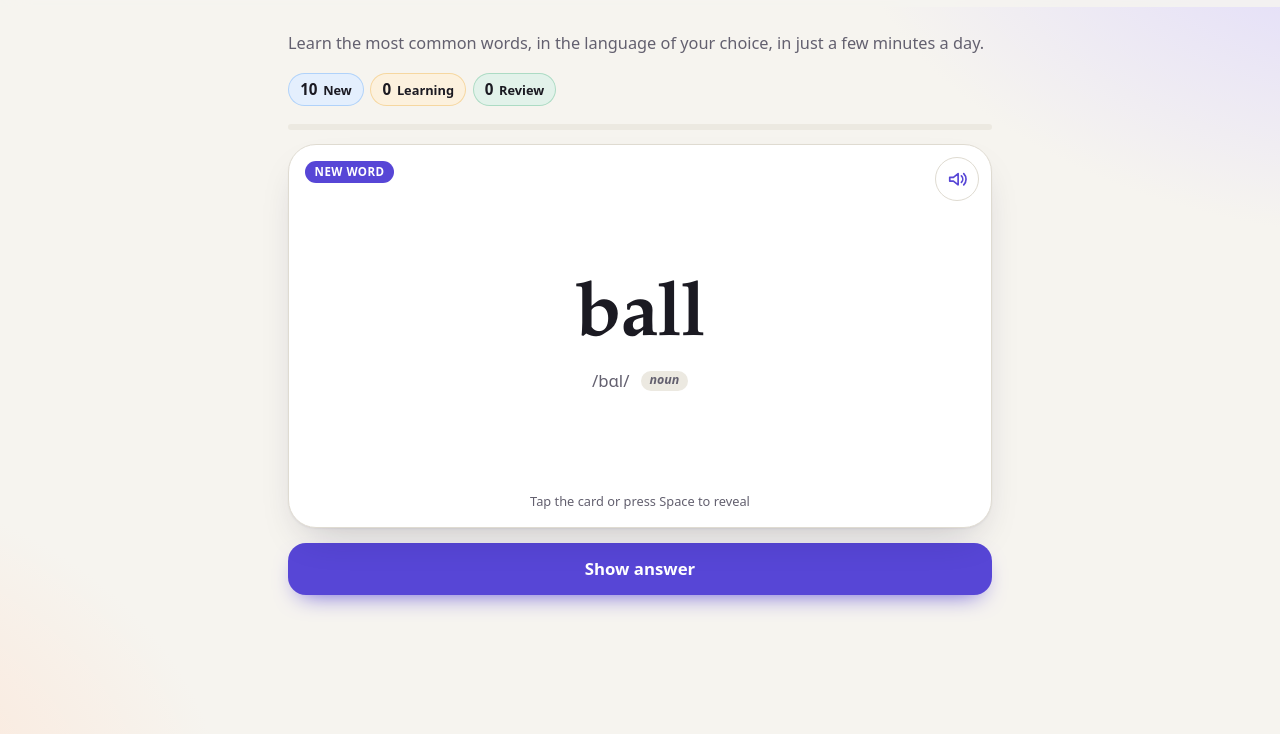
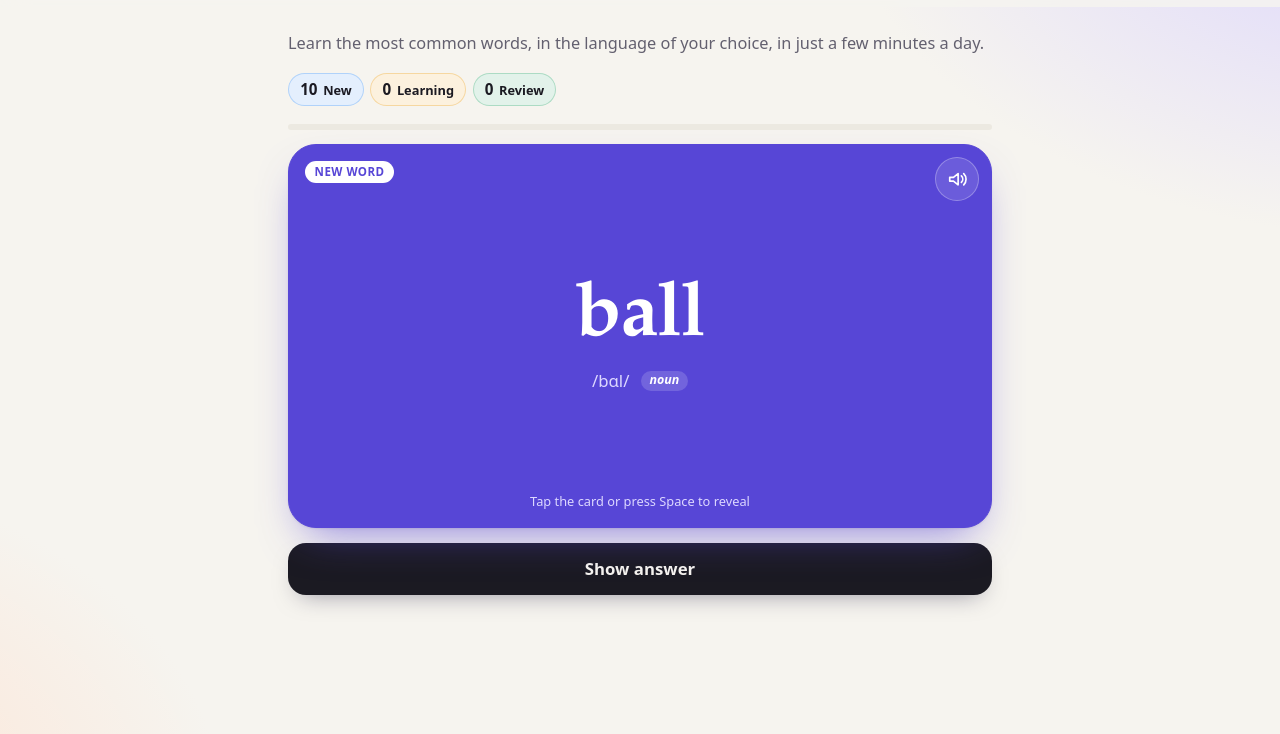
Before and after one commit to mco-gh/words, a plain HTML site: page index.html in a window 1280 px wide. Shown: the part 66-800 px from the top of the page. Drawn offline with Linux system fonts and the light colour scheme.

Commit message:
Make the flashcard a solid violet card with white type
The card used to be white on cream (or near-black on black), so it barely
stood out. Both faces are now the accent violet, a touch deeper on the
back and in dark mode, with white text and see-through white chips.
"Show answer" turns to ink so it stays distinct from the card; other
primary buttons keep the accent. Service worker bumped to v17.

Co-Authored-By: Claude Opus 5.5 <noreply@anthropic.com>

```diff
--- a/styles.css
+++ b/styles.css
@@ -12,18 +12,23 @@
   --glow-a-l: #d9d2ff;    --glow-a-d: #2a2360;
   --glow-b-l: #ffe1cf;    --glow-b-d: #3a1f33;
   --shadow-l: 30 25 60;   --shadow-d: 0 0 0;
+  /* The flashcard: a solid accent card with white type */
+  --card-l: #5746d6;      --card-d: #4636b8;
+  --card-muted-l: #ddd8ff; --card-muted-d: #d7d1ff;
 
   /* Light defaults (also the fallback where light-dark() is unsupported) */
   --bg: var(--bg-l); --surface: var(--surface-l); --sunken: var(--sunken-l);
   --text: var(--text-l); --muted: var(--muted-l); --border: var(--border-l);
   --accent: var(--accent-l); --on-accent: var(--on-accent-l);
   --glow-a: var(--glow-a-l); --glow-b: var(--glow-b-l); --shadow: var(--shadow-l);
+  --card: var(--card-l); --card-muted: var(--card-muted-l);
 
   @media (prefers-color-scheme: dark) {
     --bg: var(--bg-d); --surface: var(--surface-d); --sunken: var(--sunken-d);
     --text: var(--text-d); --muted: var(--muted-d); --border: var(--border-d);
     --accent: var(--accent-d); --on-accent: var(--on-accent-d);
     --glow-a: var(--glow-a-d); --glow-b: var(--glow-b-d); --shadow: var(--shadow-d);
+    --card: var(--card-d); --card-muted: var(--card-muted-d);
   }
 
   @supports (color: light-dark(white, black)) {
@@ -37,6 +42,8 @@
     --on-accent: light-dark(var(--on-accent-l), var(--on-accent-d));
     --glow-a: light-dark(var(--glow-a-l), var(--glow-a-d));
     --glow-b: light-dark(var(--glow-b-l), var(--glow-b-d));
+    --card: light-dark(var(--card-l), var(--card-d));
+    --card-muted: light-dark(var(--card-muted-l), var(--card-muted-d));
   }
 
   /* Status / rating hues (used as tints over the surface, so they work in both schemes) */
@@ -258,21 +265,25 @@ main {
   display: flex; flex-direction: column; align-items: center; justify-content: center; gap: 0.6rem;
   padding: clamp(1.5rem, 6cqi, 3rem) clamp(1.1rem, 5cqi, 2.5rem);
   text-align: center;
-  border: 1px solid var(--border); border-radius: var(--radius-lg);
-  background: var(--surface);
-  box-shadow: 0 1px 2px rgb(var(--shadow) / 0.06), 0 18px 40px -18px rgb(var(--shadow) / 0.28);
+  border: 1px solid var(--card); border-radius: var(--radius-lg);
+  background: var(--card);
+  color: #fff;
+  --muted: var(--card-muted);   /* muted text inside the card */
+  box-shadow: 0 1px 2px rgb(var(--shadow) / 0.08), 0 20px 44px -18px color-mix(in srgb, var(--card) 70%, transparent);
   -webkit-backface-visibility: hidden; backface-visibility: hidden;
 }
 .back {
   rotate: y 180deg;
-  background: linear-gradient(160deg, color-mix(in srgb, var(--accent) 9%, var(--surface)), var(--surface) 55%);
+  /* A touch deeper than the front, so the flip reads as turning the card over. */
+  background: linear-gradient(160deg, var(--card), color-mix(in srgb, var(--card) 82%, black));
 }
+.face :focus-visible { outline-color: #fff; }
 
 .badge {
   position: absolute; inset-block-start: 1rem; inset-inline-start: 1rem;
   padding: 0.15rem 0.6rem; border-radius: 999px;
   font-size: 0.72rem; font-weight: 700; letter-spacing: 0.04em; text-transform: uppercase;
-  color: var(--on-accent); background: var(--accent);
+  color: var(--card); background: #fff;
 }
 
 .word {
@@ -297,8 +308,11 @@ main {
   font-size: 0.78rem; font-weight: 600; font-style: italic;
   background: var(--sunken);
 }
+.face .pos { background: rgb(255 255 255 / 0.16); color: #fff; }
 
-.speak { position: absolute; inset-block-start: 0.75rem; inset-inline-end: 0.75rem; color: var(--accent); }
+.speak { position: absolute; inset-block-start: 0.75rem; inset-inline-end: 0.75rem; color: #fff; }
+.face .icon-btn { background: rgb(255 255 255 / 0.12); border-color: rgb(255 255 255 / 0.28); }
+.face .icon-btn:hover { background: rgb(255 255 255 / 0.22); }
 .hint { position: absolute; inset-block-end: 1rem; inset-inline: 1rem; font-size: 0.8rem; color: var(--muted); }
 
 .definition {
@@ -319,6 +333,8 @@ main {
   box-shadow: 0 10px 24px -12px var(--accent);
   transition: scale 0.15s, filter 0.15s;
 }
+/* Under the card, "Show answer" is ink rather than accent, so it stays distinct from the card. */
+.actions .primary-btn { background: var(--text); color: var(--bg); box-shadow: 0 10px 24px -12px rgb(var(--shadow) / 0.5); }
 .primary-btn:hover { filter: brightness(1.08); }
 .primary-btn:active { scale: 0.98; }
 
--- a/sw.js
+++ b/sw.js
@@ -1,6 +1,6 @@
 // Offline support: precache the whole app, serve from cache, refresh in the background.
 // Bump VERSION whenever any file below changes.
-const VERSION = 'v16';
+const VERSION = 'v17';
 const CACHE = `wordspring-${VERSION}`;
 const ASSETS = [
   './',
```
